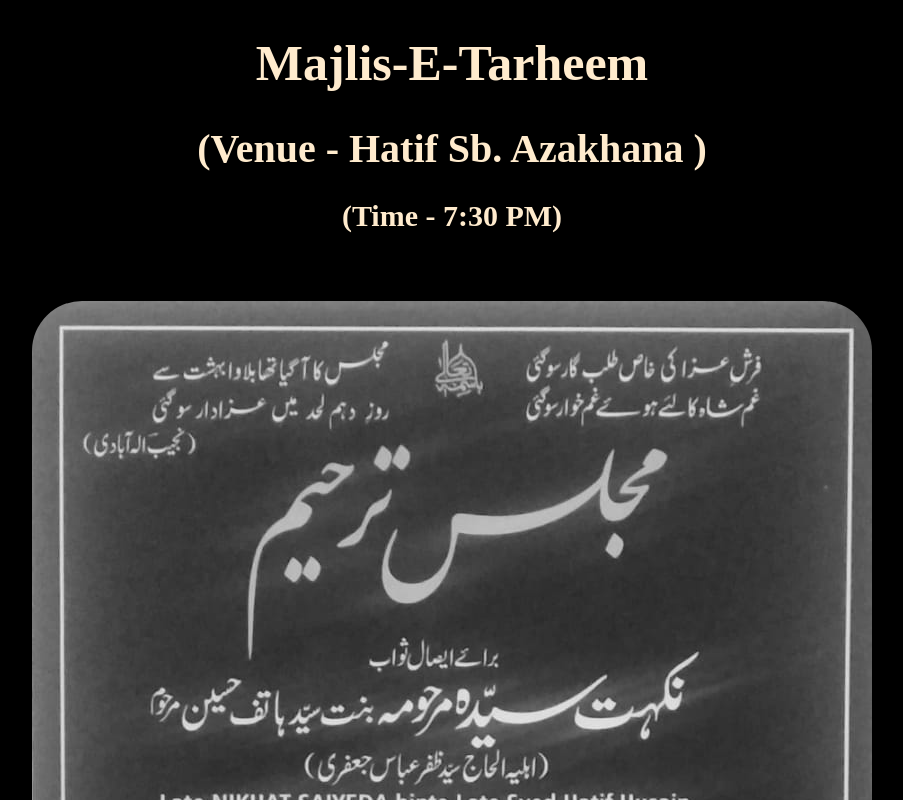
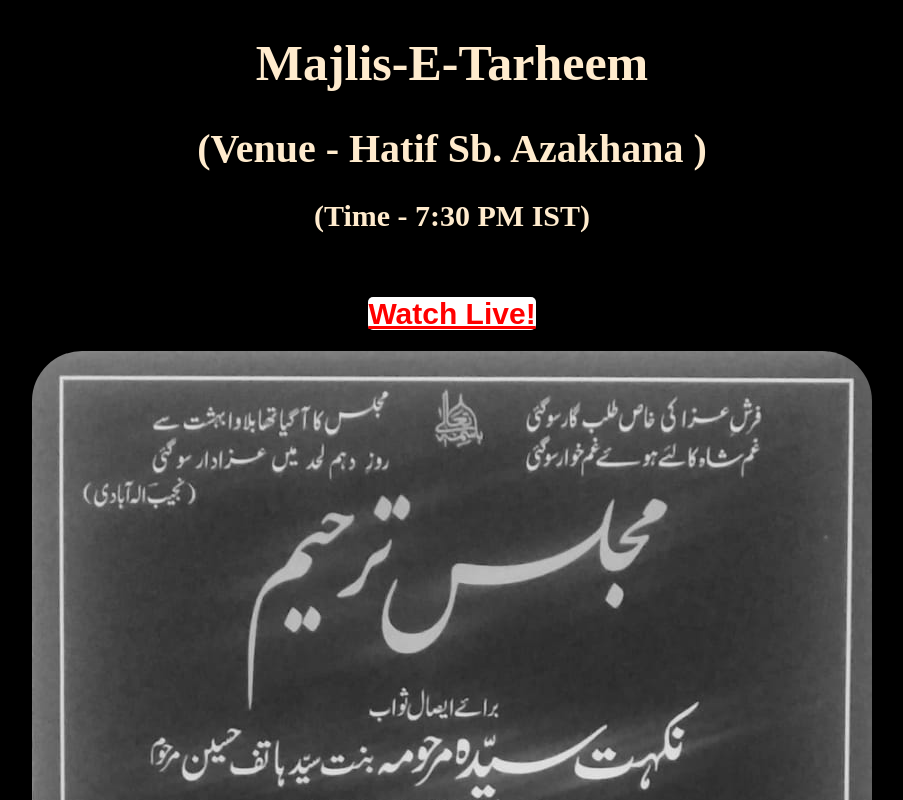
Before and after one commit to aliabbas-s/majalis, a plain HTML site: page index.html in a window 1280 px wide. Shown: the top 800 px of the page, without its empty margins (188-1091 px from the left). Drawn offline with Linux system fonts and the light colour scheme.

Commit message:
Update index.html

```diff
--- a/index.html
+++ b/index.html
@@ -97,8 +97,13 @@
   <div class="container1">
     <a href="https://us04web.zoom.us/j/6946400168?pwd=SHZHUERNRk1qQnNXaU15TTA0cUZLdz09" style="text-decoration: none; color: blanchedalmond;"><h1 style="font-size: 50px;">Majlis-E-Tarheem</h1></a>
     <h1>(Venue - Hatif Sb. Azakhana )</h1>
-    <h2>(Time - 7:30  PM)</h2>
+    <h2>(Time - 7:30  PM IST)</h2>
     <br>
+      <div>
+    <!-- <iframe src="iframe_content/witcherwiki.html" frameborder="10px" id="ifrm" name="iframe_a"></iframe> -->
+    <!-- linked a page -->
+  <h3 id="ilink"><a style="color: red;font-size: 30px;" href="https://us04web.zoom.us/j/6946400168?pwd=SHZHUERNRk1qQnNXaU15TTA0cUZLdz09">Watch Live! </a></h3>
+    <!-- when clicked takes to wikipedia page -->
 
     <!-- <h1 style="margin: 20px; color: chocolate;"> The Witcher <span> <img src="witcher.jpg" alt="witcher"
           id="witcher_1"></span></h1>
@@ -113,11 +118,7 @@
   <!-- end of container2  -->
 
   <!-- for iframe -->
-  <div>
-    <!-- <iframe src="iframe_content/witcherwiki.html" frameborder="10px" id="ifrm" name="iframe_a"></iframe> -->
-    <!-- linked a page -->
-  <h3 id="ilink"><a style="color: red;font-size: 30px;" href="https://us04web.zoom.us/j/6946400168?pwd=SHZHUERNRk1qQnNXaU15TTA0cUZLdz09">Watch Live! </a></h3>
-    <!-- when clicked takes to wikipedia page -->
+
 
 
   <!-- same  class container3 used again  -->
```
